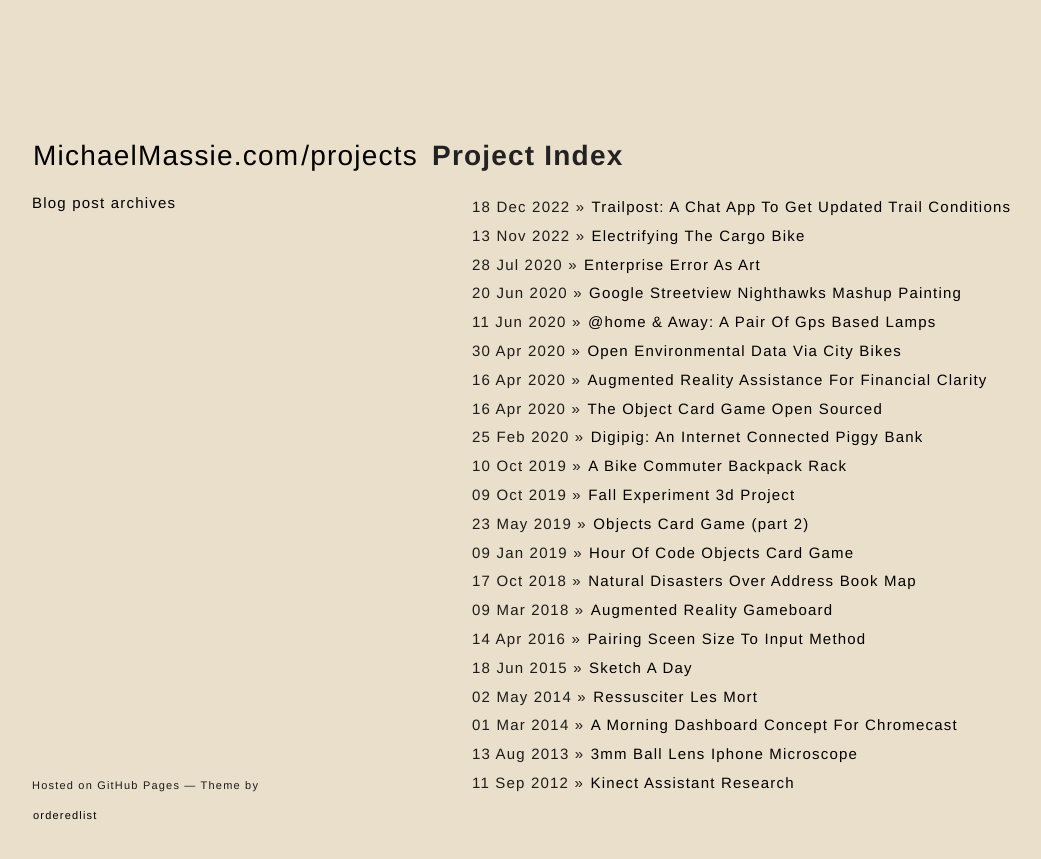
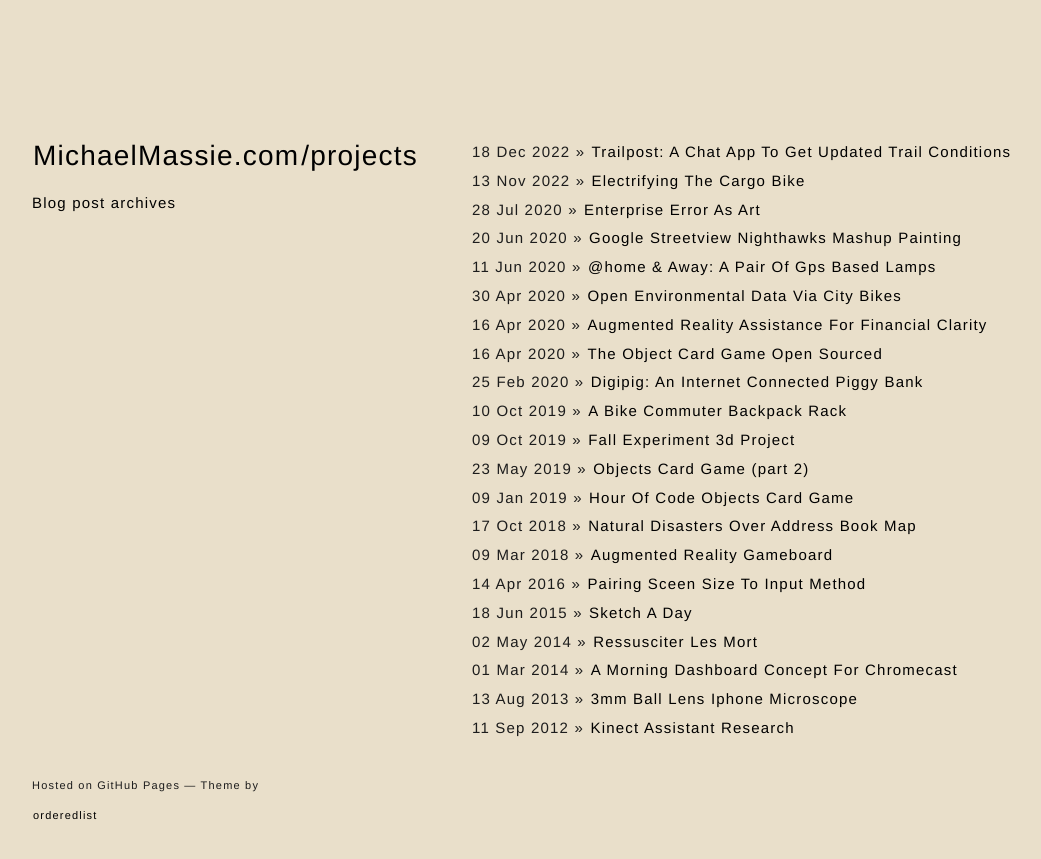
Before and after one commit to mmassie/mmassie.github.io, a Jekyll site: the page built from blog/index.html, in a window 1280 px wide. Shown: the top 859 px of the page, without its empty margins (108-1149 px from the left). Built offline with Jekyll 4.4.1, drawn with Linux system fonts in a browser that asks for light colours.

Commit message:
cleaning posting page

```diff
--- a/blog/index.html
+++ b/blog/index.html
@@ -2,7 +2,7 @@
 layout: default
 title: Blog Index
 ---
-	<h1>Project Index</h1>
+	<!--<h1>Project Index</h1> -->
 	<ul class="posts">
 
 	  {% for post in site.posts %}
```
